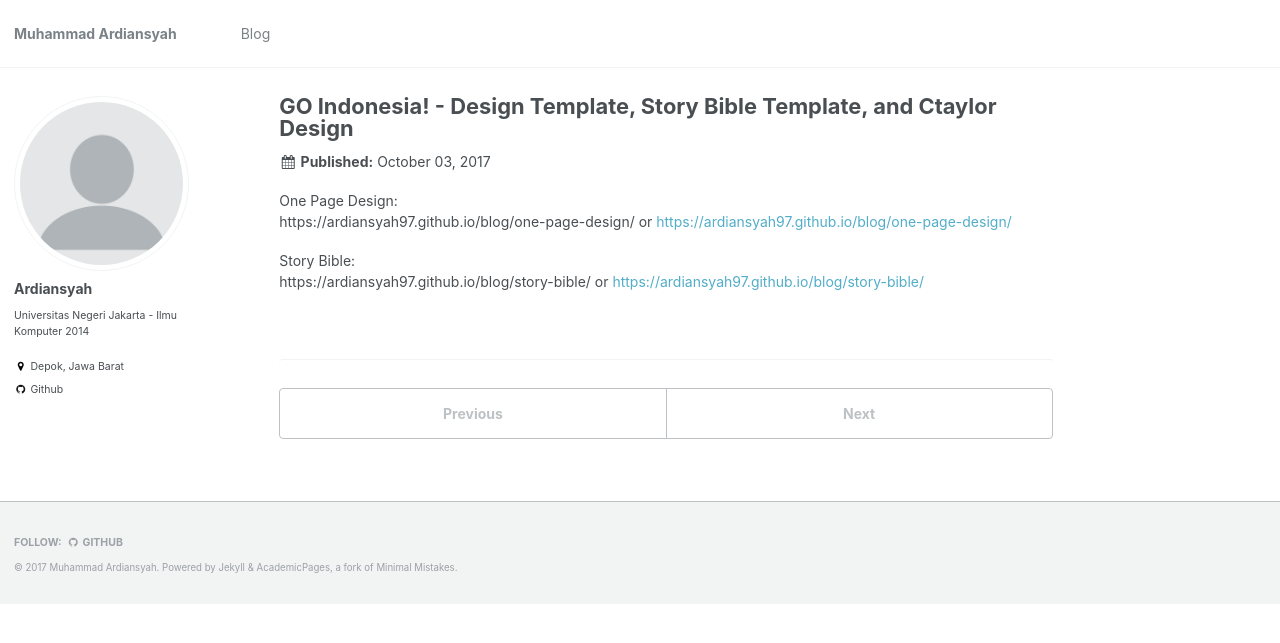
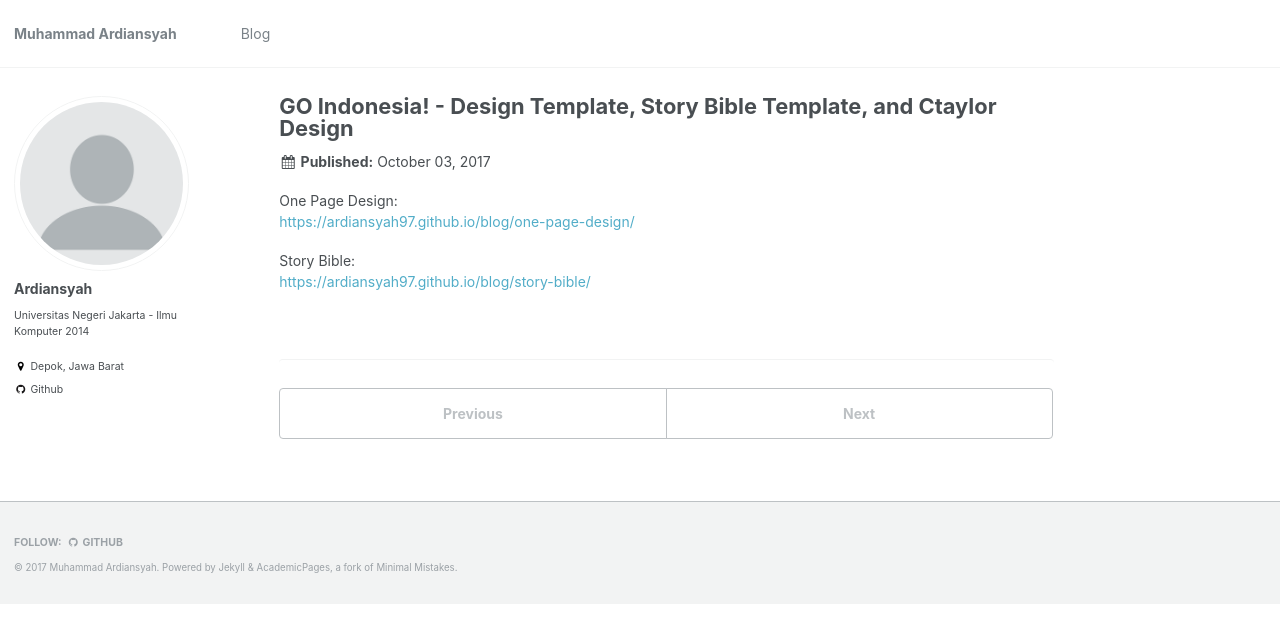
Before and after one commit to ardiansyah97/ardiansyah97.github.io, a Jekyll site: the page built from _blog/homework-3.md, in a window 1280 px wide. Shown: the top 643 px of the page. Built offline with Jekyll 4.4.1, drawn with Linux system fonts in a browser that asks for light colours.

Commit message:
Update homework-3.md

```diff
--- a/_blog/homework-3.md
+++ b/_blog/homework-3.md
@@ -5,7 +5,7 @@ collection: blog
 ---
 
 One Page Design:
-<br>https://ardiansyah97.github.io/blog/one-page-design/ or <https://ardiansyah97.github.io/blog/one-page-design/>
+<br><https://ardiansyah97.github.io/blog/one-page-design/>
 
 Story Bible:
-<br>https://ardiansyah97.github.io/blog/story-bible/ or <https://ardiansyah97.github.io/blog/story-bible/>
+<br><https://ardiansyah97.github.io/blog/story-bible/>
```
